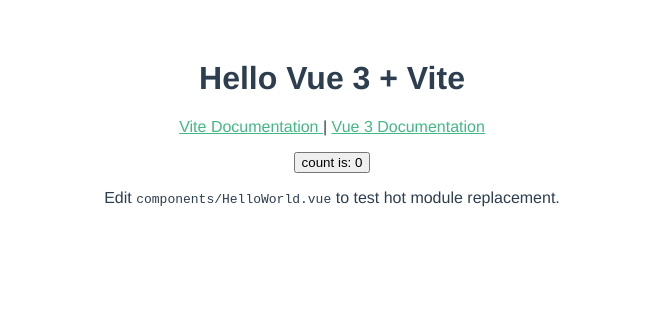
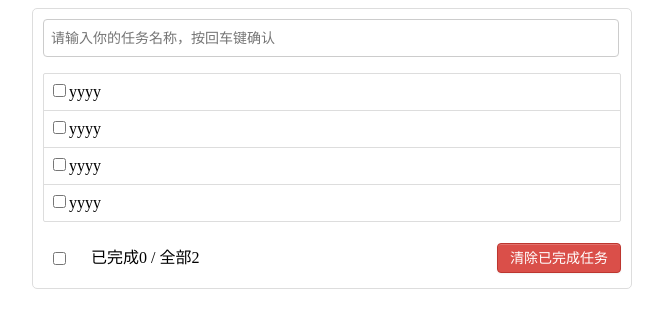
Before and after one commit to 1426098028/Vue3-Vite-TodoList, a Vue app: page / in a window 1280 px wide. Shown: the top 328 px of the page, without its empty margins (308-971 px from the left). Built offline with nearby package versions, Linux system fonts and the light colour scheme.

Commit message:
Vue3-Vite-TodoList v4 静态网页完成

```diff
--- a/src/App.vue
+++ b/src/App.vue
@@ -1,21 +1,73 @@
 <template>
-  <HelloWorld msg="Hello Vue 3 + Vite" />
+ <div class="todo-container">
+    <div class="todo-wrap">
+    <Header />
+  <List />
+  <Footer />
+    </div>
+  </div>
 </template>
+<script>
+import Header from "./components/Header/Header.vue"
+import List from "./components/List/List.vue"
+import Footer from "./components/Footer/Footer.vue"
+import { defineComponent } from "vue"
+export default defineComponent({
+  name:"App",
+  components:{
+Footer,Header,List
+  },
+  setup() {
+    return{
 
-<script setup>
-import HelloWorld from "./components/HelloWorld.vue";
-
-// This starter template is using Vue 3 experimental <script setup> SFCs
-// Check out https://github.com/vuejs/rfcs/blob/master/active-rfcs/0040-script-setup.md
+    }
+  }
+})
 </script>
 
 <style>
-#app {
-  font-family: Avenir, Helvetica, Arial, sans-serif;
-  -webkit-font-smoothing: antialiased;
-  -moz-osx-font-smoothing: grayscale;
+/*base*/
+body {
+  background: #fff;
+}
+
+.btn {
+  display: inline-block;
+  padding: 4px 12px;
+  margin-bottom: 0;
+  font-size: 14px;
+  line-height: 20px;
   text-align: center;
-  color: #2c3e50;
-  margin-top: 60px;
+  vertical-align: middle;
+  cursor: pointer;
+  box-shadow: inset 0 1px 0 rgba(255, 255, 255, 0.2), 0 1px 2px rgba(0, 0, 0, 0.05);
+  border-radius: 4px;
+}
+
+.btn-danger {
+  color: #fff;
+  background-color: #da4f49;
+  border: 1px solid #bd362f;
+}
+
+.btn-danger:hover {
+  color: #fff;
+  background-color: #bd362f;
+}
+
+.btn:focus {
+  outline: none;
+}
+
+
+/*app*/
+.todo-container {
+  width: 600px;
+  margin: 0 auto;
+}
+.todo-container .todo-wrap {
+  padding: 10px;
+  border: 1px solid #ddd;
+  border-radius: 5px;
 }
 </style>
--- /dev/null
+++ b/src/components/Footer/Footer.vue
@@ -0,0 +1,48 @@
+
+<template >
+        <div class="todo-footer">
+        <label>
+          <input type="checkbox"/>
+        </label>
+        <span>
+          <span>已完成0</span> / 全部2
+        </span>
+        <button class="btn btn-danger">清除已完成任务</button>
+      </div>
+</template>
+<script>
+import {defineComponent} from "vue"
+export default defineComponent({
+name:"Footer",
+setup(){
+    return{}
+}
+})
+</script>
+<style>
+    /*footer*/
+.todo-footer {
+  height: 40px;
+  line-height: 40px;
+  padding-left: 6px;
+  margin-top: 5px;
+}
+
+.todo-footer label {
+  display: inline-block;
+  margin-right: 20px;
+  cursor: pointer;
+}
+
+.todo-footer label input {
+  position: relative;
+  top: -1px;
+  vertical-align: middle;
+  margin-right: 5px;
+}
+
+.todo-footer button {
+  float: right;
+  margin-top: 5px;
+}
+</style>
--- /dev/null
+++ b/src/components/Header/Header.vue
@@ -0,0 +1,33 @@
+<template>
+      <div class="todo-header">
+        <input type="text" placeholder="请输入你的任务名称，按回车键确认"/>
+      </div>
+</template>
+<script>
+import{defineComponent} from "vue"
+export default defineComponent({
+name:"Header",
+setup (){
+    return{
+
+    }
+}
+})
+</script>
+<style >
+    /*header*/
+.todo-header input {
+  width: 560px;
+  height: 28px;
+  font-size: 14px;
+  border: 1px solid #ccc;
+  border-radius: 4px;
+  padding: 4px 7px;
+}
+
+.todo-header input:focus {
+  outline: none;
+  border-color: rgba(82, 168, 236, 0.8);
+  box-shadow: inset 0 1px 1px rgba(0, 0, 0, 0.075), 0 0 8px rgba(82, 168, 236, 0.6);
+}
+</style>
--- a/src/components/HelloWorld.vue
+++ /dev/null
@@ -1,35 +0,0 @@
-<template>
-  <h1>{{ msg }}</h1>
-
-  <p>
-    <a href="https://vitejs.dev/guide/features.html" target="_blank">
-      Vite Documentation
-    </a>
-    |
-    <a href="https://v3.vuejs.org/" target="_blank">Vue 3 Documentation</a>
-  </p>
-
-  <button type="button" @click="state.count++">
-    count is: {{ state.count }}
-  </button>
-  <p>
-    Edit
-    <code>components/HelloWorld.vue</code> to test hot module replacement.
-  </p>
-</template>
-
-<script setup>
-import { defineProps, reactive } from 'vue'
-
-defineProps({
-  msg: String
-})
-
-const state = reactive({ count: 0 })
-</script>
-
-<style scoped>
-a {
-  color: #42b983;
-}
-</style>
--- /dev/null
+++ b/src/components/Item/Item.vue
@@ -0,0 +1,77 @@
+<template>
+      <li>
+          <label>
+            <input type="checkbox"/>
+            <span>yyyy</span>
+          </label>
+          <button class="btn btn-danger" style="display:none">删除</button>
+        </li>
+      <li>
+          <label>
+            <input type="checkbox"/>
+            <span>yyyy</span>
+          </label>
+          <button class="btn btn-danger" style="display:none">删除</button>
+        </li>
+      <li>
+          <label>
+            <input type="checkbox"/>
+            <span>yyyy</span>
+          </label>
+          <button class="btn btn-danger" style="display:none">删除</button>
+        </li>
+      <li>
+          <label>
+            <input type="checkbox"/>
+            <span>yyyy</span>
+          </label>
+          <button class="btn btn-danger" style="display:none">删除</button>
+        </li>
+</template>
+<script>
+import {defineComponent} from "vue"
+export default defineComponent({
+    name:"Item",
+    setup(){
+        return{
+
+        }
+    }
+})
+</script>
+<style>
+    /*item*/
+li {
+  list-style: none;
+  height: 36px;
+  line-height: 36px;
+  padding: 0 5px;
+  border-bottom: 1px solid #ddd;
+}
+
+li label {
+  float: left;
+  cursor: pointer;
+}
+
+li label li input {
+  vertical-align: middle;
+  margin-right: 6px;
+  position: relative;
+  top: -1px;
+}
+
+li button {
+  float: right;
+  display: none;
+  margin-top: 3px;
+}
+
+li:before {
+  content: initial;
+}
+
+li:last-child {
+  border-bottom: none;
+}
+</style>
--- /dev/null
+++ b/src/components/List/List.vue
@@ -0,0 +1,40 @@
+<template>
+        <ul class="todo-main">
+      <Item />
+      </ul>
+</template>
+<script>
+import Item from "../Item/Item.vue"
+
+import { defineComponent } from "vue"
+export default defineComponent({
+    name:"List",
+    setup(){
+        return{
+
+        }
+    },
+    components:{
+Item
+    }
+})
+</script>
+<style>
+/*main*/
+.todo-main {
+  margin-left: 0px;
+  border: 1px solid #ddd;
+  border-radius: 2px;
+  padding: 0px;
+}
+
+.todo-empty {
+  height: 40px;
+  line-height: 40px;
+  border: 1px solid #ddd;
+  border-radius: 2px;
+  padding-left: 5px;
+  margin-top: 10px;
+}
+
+</style>
```
